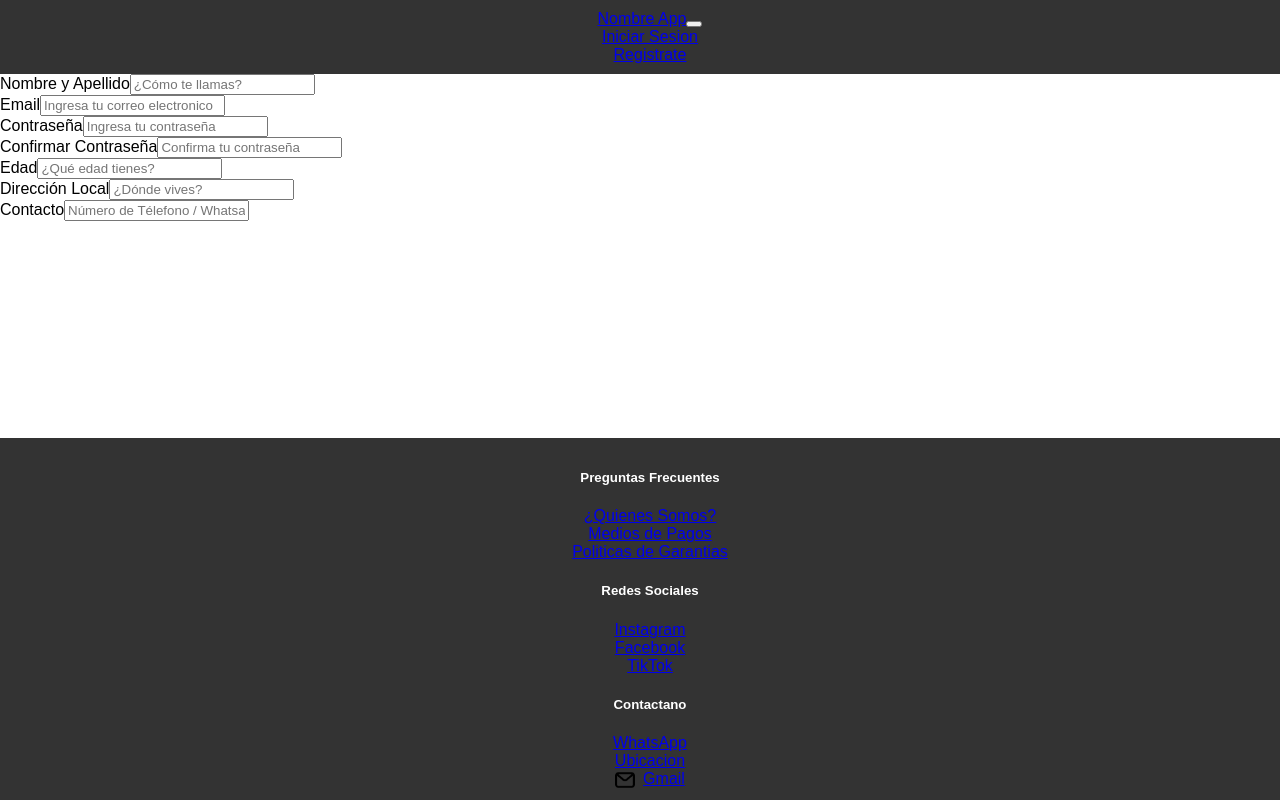
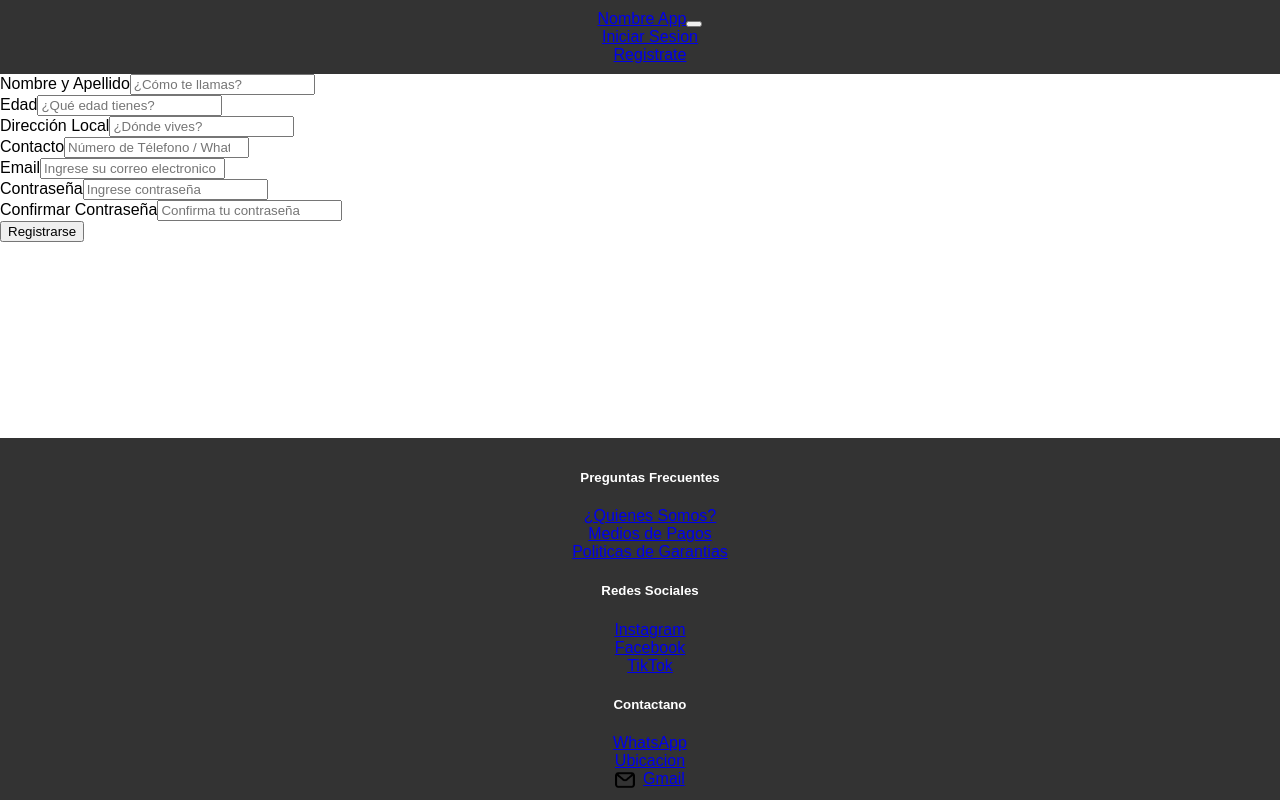
Before and after one commit to MatiasAhumada/ecommerce-electronica, a React app in the folder Front/: page /register in a window 1280 px wide. Built offline with nearby package versions, Linux system fonts and the light colour scheme; the HTML template or start-up script is replaced by a standard one.

Commit message:
Creando Registro

```diff
--- a/Front/src/View/Login.jsx
+++ b/Front/src/View/Login.jsx
@@ -38,7 +38,7 @@ function Login() {
             sm="12"
             controlId="validationCustom01"
           >
-            <Form.Label>Email</Form.Label>
+            <Form.Label className="mt-3">Email</Form.Label>
             <Form.Control
               required
               type="email"
@@ -62,13 +62,15 @@ function Login() {
             />
             <Form.Text className="text-dark">{errors.email?.message}</Form.Text>
           </Form.Group>
+
           <Form.Group as={Col} lg="12" md="12" sm="12">
             <Form.Label>Contraseña</Form.Label>
             <Form.Control
-              required:true
-              type="text"
+              required
+              type="password"
               placeholder="Ingrese contraseña"
               {...register("password", {
+                required:true,
                 minLength: {
                   value: 8,
                   message:
--- a/Front/src/View/Register.jsx
+++ b/Front/src/View/Register.jsx
@@ -1,46 +1,205 @@
+import { Button, Col, Container, Row } from "react-bootstrap";
 import Form from "react-bootstrap/Form";
+import { useForm } from "react-hook-form";
 
 function Register() {
+  const {
+    register,
+    handleSubmit,
+    formState: { errors },
+  } = useForm({
+    defaultValue: {
+      nomAp: "",
+      edad: "",
+      direccion: "",
+      contacto: "",
+      email: "",
+      password: "",
+      confirmPassword: "",
+      isAdmin: false,
+    },
+  });
+
+  const onSubmit = (event) => {
+    console.log(event)
+  };
   return (
-    <Form>
+  <Container>
+<Row className="mt-4 mb-4">
+  <Col lg={3}></Col>
+  <Col lg={6}>
+
+  <Form onSubmit={handleSubmit(onSubmit)} className="text-center">
       <Form.Group className="mb-3" controlId="formGroupName">
         <Form.Label>Nombre y Apellido</Form.Label>
-        <Form.Control type="name" placeholder="¿Cómo te llamas?" />
+        <Form.Control type="text" placeholder="¿Cómo te llamas?"
+        required
+        {...register("nomAp", {
+
+                minLength: {
+                  value: 10,
+                  message: "El valor minimo del nombre es de 10 caracteres",
+                },
+                maxLength: {
+                  value: 50,
+                  message: "El valor maximo es de 50 caracteres",
+                },
+        })}/>
+        <Form.Text className="text-dark">{errors.nomAp?.message}</Form.Text>
       </Form.Group>
-      <Form.Group className="mb-3" controlId="formGroupEmail">
-        <Form.Label>Email</Form.Label>
-        <Form.Control
-          type="email"
-          placeholder="Ingresa tu correo electronico"
-        />
-      </Form.Group>
-      <Form.Group className="mb-3" controlId="formGroupPassword">
-        <Form.Label>Contraseña</Form.Label>
-        <Form.Control type="password" placeholder="Ingresa tu contraseña" />
-      </Form.Group>
-      <Form.Group className="mb-3" controlId="formGroupConfirmPassword">
-        <Form.Label>Confirmar Contraseña</Form.Label>
-        <Form.Control
-          type="confirmpassword"
-          placeholder="Confirma tu contraseña"
-        />
-      </Form.Group>
+
       <Form.Group className="mb-3" controlId="formGroupEdad">
         <Form.Label>Edad</Form.Label>
-        <Form.Control type="Edad" placeholder="¿Qué edad tienes?" />
+        <Form.Control type="text" placeholder="¿Qué edad tienes?"
+        required
+        {...register("edad", {
+
+                minLength: {
+                  value: 2,
+                  message: "La edad minima es 18",
+                },
+                maxLength: {
+                  value: 2,
+                  message: "La edad maxima es 99",
+                }
+        })}/>
+        <Form.Text className="text-dark">{errors.edad?.message}</Form.Text>
       </Form.Group>
       <Form.Group className="mb-3" controlId="formGroupAdress">
         <Form.Label>Dirección Local</Form.Label>
-        <Form.Control type="Adress" placeholder="¿Dónde vives?" />
+        <Form.Control type="text" placeholder="¿Dónde vives?"
+        required
+        {...register("direccion", {
+
+                minLength: {
+                  value: 10,
+                  message: "El valor minimo de la direccion es de 10 caracteres",
+                },
+                maxLength: {
+                  value: 50,
+                  message: "El valor maximo es de 50 caracteres",
+                }
+        })}/>
+        <Form.Text className="text-dark">{errors.direccion?.message}</Form.Text>
       </Form.Group>
       <Form.Group className="mb-3" controlId="formGroupContact">
         <Form.Label>Contacto</Form.Label>
         <Form.Control
-          type="Contact"
+          type="number"
           placeholder="Número de Télefono / Whatsapp"
+          required
+          {...register("contacto", {
+
+                minLength: {
+                  value: 10,
+                  message: "El valor minimo del numero es de 10 caracteres",
+                },
+                maxLength: {
+                  value: 10,
+                  message: "El valor maximo es de 10 caracteres",
+                }
+          })}/>
+        <Form.Text className="text-dark">{errors.contacto?.message}</Form.Text>
+      </Form.Group>
+      <Form.Group
+            as={Col}
+            lg="12"
+            md="12"
+            sm="12"
+            controlId="validationCustom01"
+          >
+            <Form.Label className="mt-3">Email</Form.Label>
+            <Form.Control
+              required
+              type="email"
+              placeholder="Ingrese su correo electronico"
+              {...register("email", {
+
+                minLength: {
+                  value: 5,
+                  message: "El valor minimo del correo es de 5 caracteres",
+                },
+                maxLength: {
+                  value: 30,
+                  message: "El valor maximo es de 30 caracteres",
+                },
+                pattern: {
+                  value:
+                    /[-A-Za-z0-9!#$%&'*+/=?^_`{|}~]+(?:\.[-A-Za-z0-9!#$%&'*+/=?^_`{|}~]+)*@(?:[A-Za-z0-9](?:[-A-Za-z0-9]*[A-Za-z0-9])?\.)+[A-Za-z0-9](?:[-A-Za-z0-9]*[A-Za-z0-9])?/,
+                  message: "Ingrese un email valido",
+                },
+              })}
+            />
+            <Form.Text className="text-dark">{errors.email?.message}</Form.Text>
+          </Form.Group>
+
+          <Form.Group as={Col} lg="12" md="12" sm="12">
+            <Form.Label>Contraseña</Form.Label>
+            <Form.Control
+              required
+              type="text"
+              placeholder="Ingrese contraseña"
+              {...register("password", {
+                required:true,
+                minLength: {
+                  value: 8,
+                  message:
+                    "El valor minimo de la contraseña es de 8 caracteres",
+                },
+                maxLength: {
+                  value: 30,
+                  message: "El valor maximo es de 30 caracteres",
+
+                },
+                pattern: {
+                    value:
+                      /^(?=.[a-z])(?=.[A-Z])(?=.\d)(?=.[@$!%?&])[A-Za-z\d@$!%?&]{8,}$/,
+                    message:
+                      "La contraseña debe tener 1 minuscula, 1 mayuscula, 1 número, 1 caracter especial y mínimo 8 digitos",
+                  },
+              })}
+            />
+            <Form.Text className="text-dark">
+              {errors.password?.message}
+            </Form.Text>
+          </Form.Group>
+      <Form.Group className="mb-3" controlId="formGroupConfirmPassword">
+        <Form.Label>Confirmar Contraseña</Form.Label>
+        <Form.Control
+        required
+          type="text"
+          placeholder="Confirma tu contraseña"
+          {...register("confirmPassword",{
+            required:true,
+            minLength: {
+              value: 8,
+              message:
+                "El valor minimo de la contraseña es de 8 caracteres",
+            },
+            maxLength: {
+              value: 30,
+              message: "El valor maximo es de 30 caracteres",
+
+            },
+            pattern: {
+                value:
+                  /^(?=.[a-z])(?=.[A-Z])(?=.\d)(?=.[@$!%?&])[A-Za-z\d@$!%?&]{8,}$/,
+                message:
+                  "La contraseña debe ser igual que la de arriba",
+              },
+          })}
         />
+        <Form.Text className="text-dark">
+          {errors.confirmPassword?.message}
+        </Form.Text>
       </Form.Group>
+      <Button type="submit">Registrarse</Button>
     </Form>
+  </Col>
+  <Col lg={3}></Col>
+</Row>
+
+  </Container>
   );
 }
 
```
